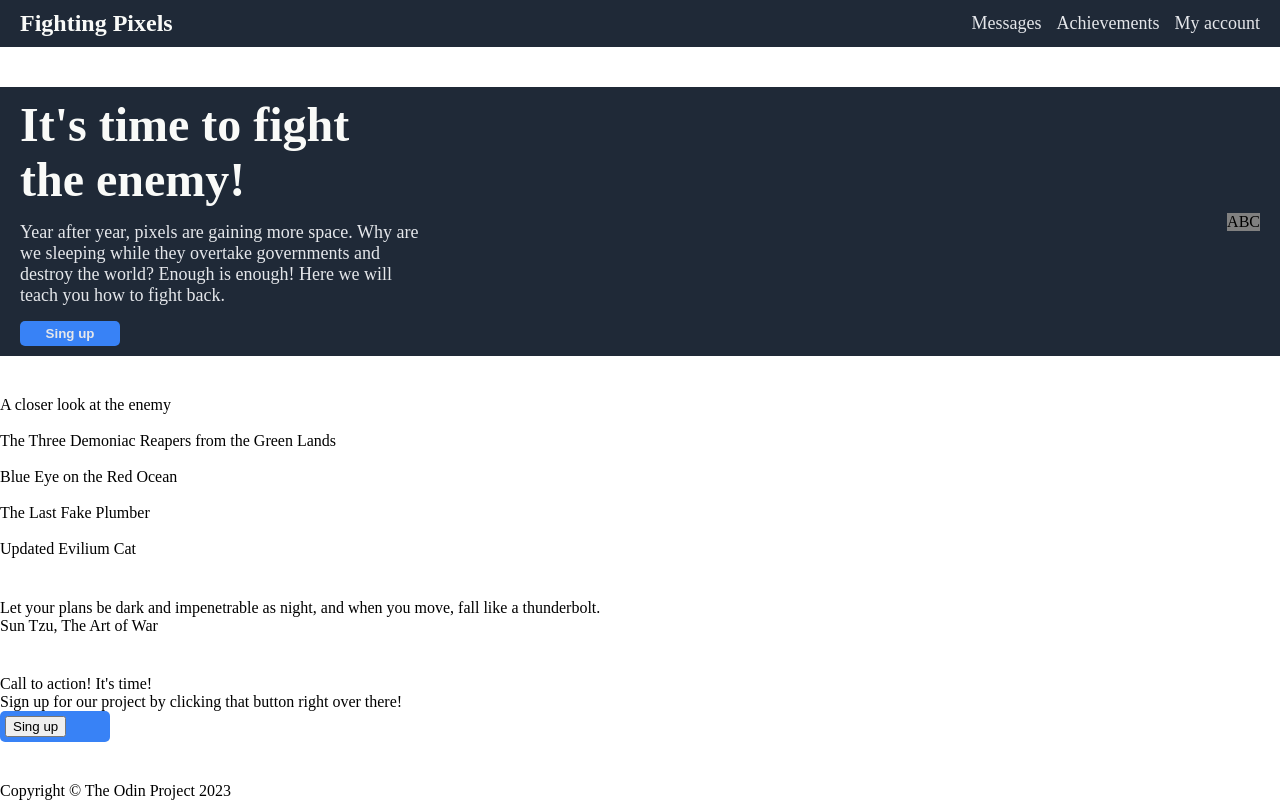
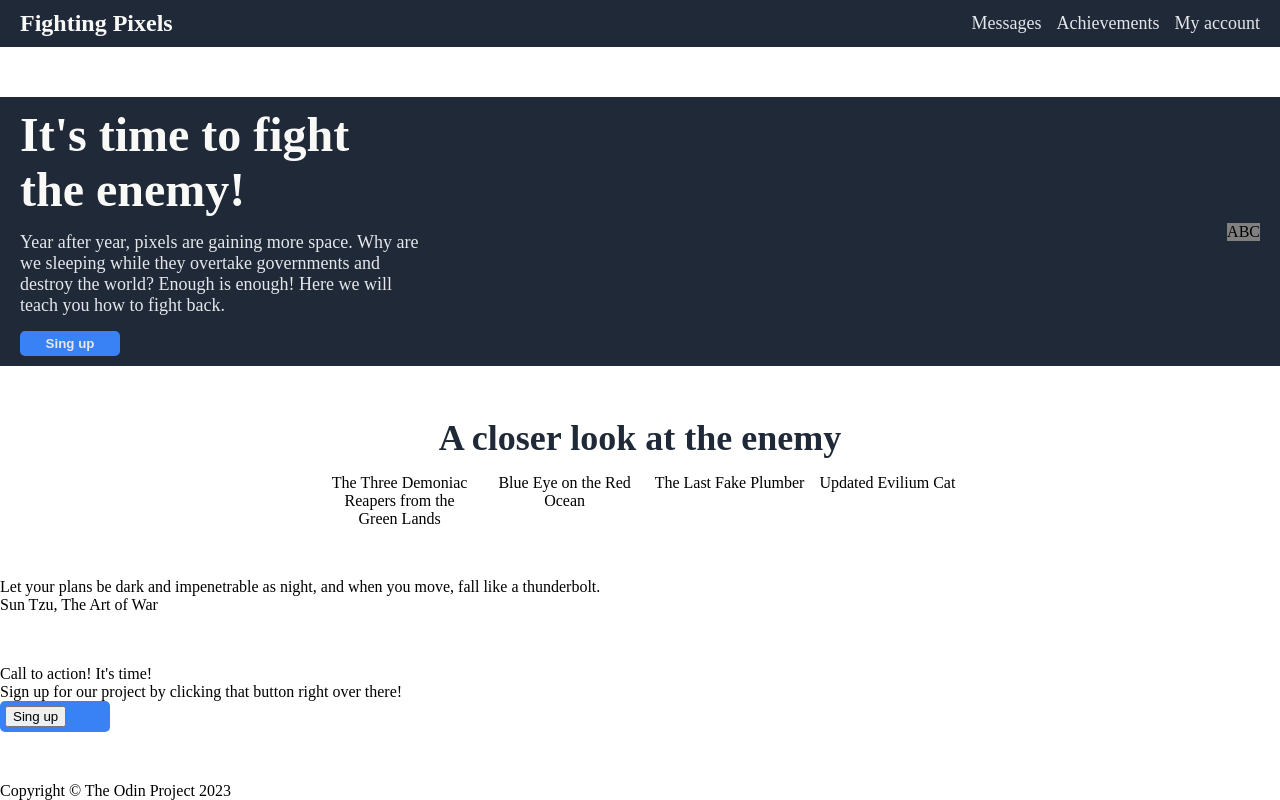
Before and after one commit to 4whatspc3/Project-Landing-Page, a plain HTML site: page index.html in a window 1280 px wide. Drawn offline with Linux system fonts and the light colour scheme.

Commit message:
Style the card section.

```diff
--- a/index.html
+++ b/index.html
@@ -35,19 +35,19 @@
         <div class="mainText">A closer look at the enemy</div>
         <div class="manyCards">
             <div class="card">
-                <img src="" alt="">
+                <!-- <img src="" alt=""> -->
                 <div class="text">The Three Demoniac Reapers from the Green Lands</div>
             </div>
             <div class="card">
-                <img src="" alt="">
+                <!-- <img src="" alt=""> -->
                 <div class="text">Blue Eye on the Red Ocean</div>
             </div>
             <div class="card">
-                <img src="" alt="">
+                <!-- <img src="" alt=""> -->
                 <div class="text">The Last Fake Plumber</div>
             </div>
             <div class="card">
-                <img src="" alt="">
+                <!-- <img src="" alt=""> -->
                 <div class="text">Updated Evilium Cat</div>
             </div>
         </div>
--- a/style.css
+++ b/style.css
@@ -77,3 +77,26 @@ a {
 .ourFace {
     background-color: grey;
 }
+
+.details {
+    display: flex;
+    flex-direction: column;
+    align-items: center;
+    gap: 15px;
+}
+
+.mainText {
+    color: #1f2937;
+    font-size: 36px;
+    font-weight: bolder;
+}
+
+.manyCards {
+    display: flex;
+    gap: 15px;
+}
+
+.card {
+   max-width: 150px;
+   text-align: center;
+}
```
